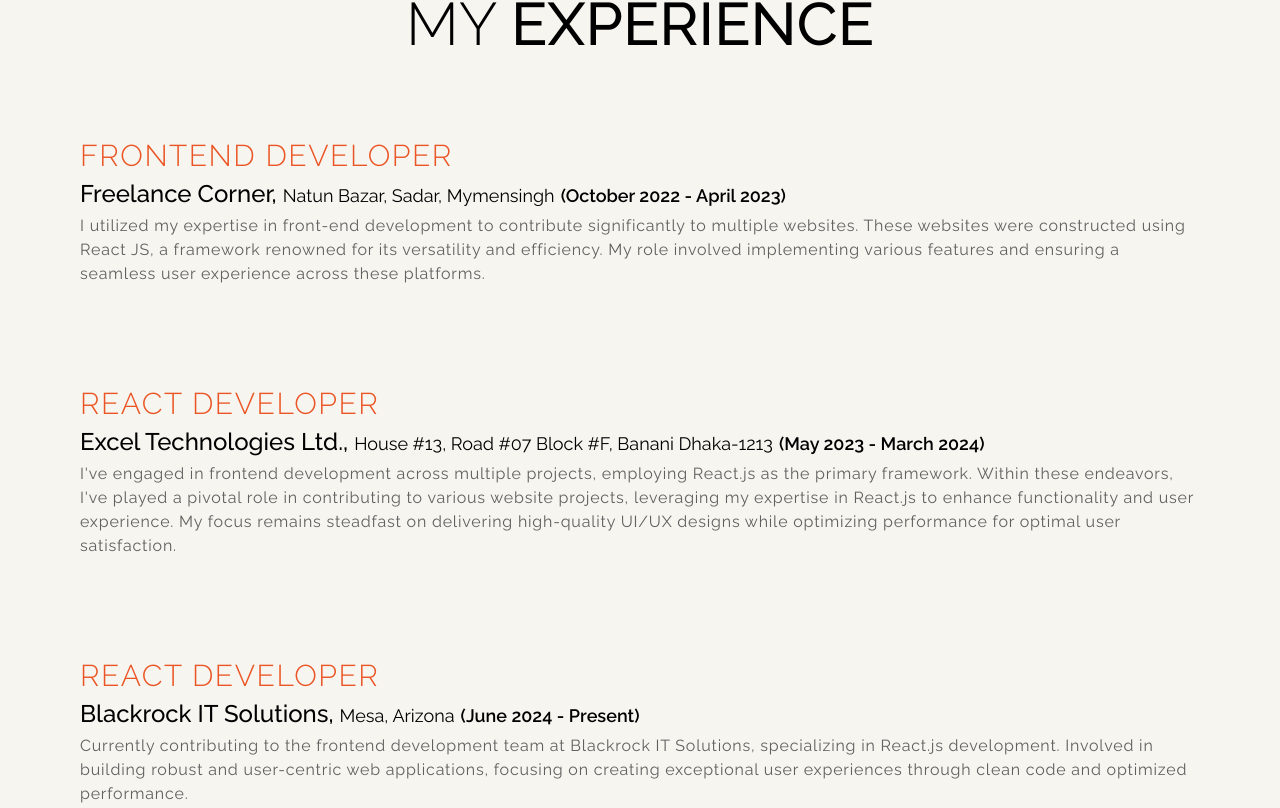
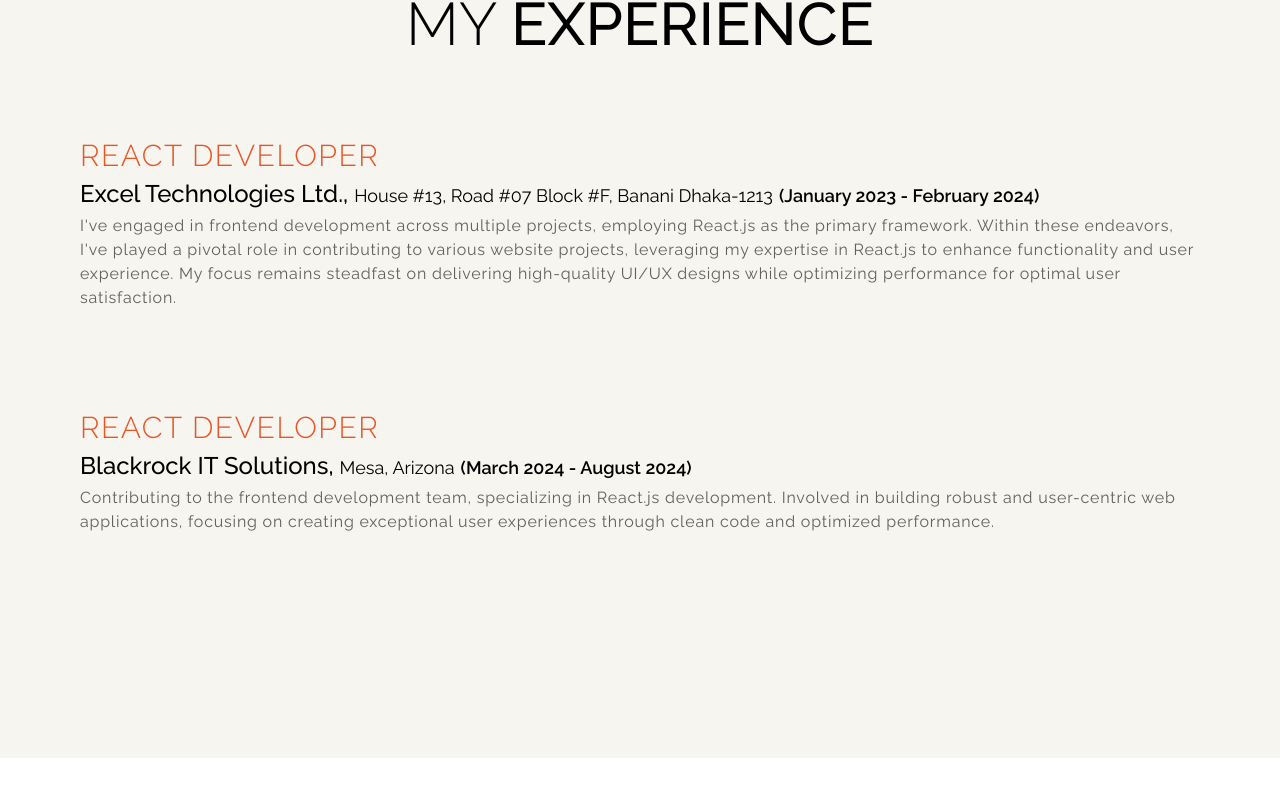
Before and after one commit to eaysin-arafat/portfolio, a Next.js app: page / in a window 1280 px wide. Shown: the part 1852-2660 px from the top of the page. Built offline with nearby package versions, Linux system fonts and the light colour scheme.

Commit message:
update info

```diff
--- a/src/data/experience.ts
+++ b/src/data/experience.ts
@@ -11,18 +11,8 @@
 
 export const experience: Experience = [
   {
-    id: 1,
-    role: "Frontend Developer",
-    company: "Freelance Corner",
-    location: "Natun Bazar, Sadar, Mymensingh",
-    date: "October 2022 - April 2023",
-    website: "https://freelancecorner.com.bd/",
-    description:
-      "I utilized my expertise in front-end development to contribute significantly to multiple websites. These websites were constructed using React JS, a framework renowned for its versatility and efficiency. My role involved implementing various features and ensuring a seamless user experience across these platforms.",
-  },
-  {
     id: 2,
-    date: "May 2023 - March 2024",
+    date: "January 2023 - February 2024",
     role: "React Developer",
     website: "https://www.excelbd.com/",
     company: "Excel Technologies Ltd.",
@@ -32,12 +22,12 @@
   },
   {
     id: 3,
-    date: "June 2024 - Present",
+    date: "March 2024 - August 2024",
     role: "React Developer",
     company: "Blackrock IT Solutions",
     website: "https://www.blackrockitsolutions.com/",
     location: "Mesa, Arizona",
     description:
-      "Currently contributing to the frontend development team at Blackrock IT Solutions, specializing in React.js development. Involved in building robust and user-centric web applications, focusing on creating exceptional user experiences through clean code and optimized performance.",
+      "Contributing to the frontend development team, specializing in React.js development. Involved in building robust and user-centric web applications, focusing on creating exceptional user experiences through clean code and optimized performance.",
   },
 ];
--- a/src/data/personal.ts
+++ b/src/data/personal.ts
@@ -8,7 +8,7 @@
 
 export const personal: Personal = {
   name: "Eaysin Arafat",
-  role: "Jr. Front-End Developer",
+  role: "Front-End Developer",
   description: "Exploring the syntax of life through code and words.",
   contactLink: "/contact",
   resumeLink: "/resume.pdf",
```
Also changed, not shown: 1 other file (tests, documents, lock files or other folders).
